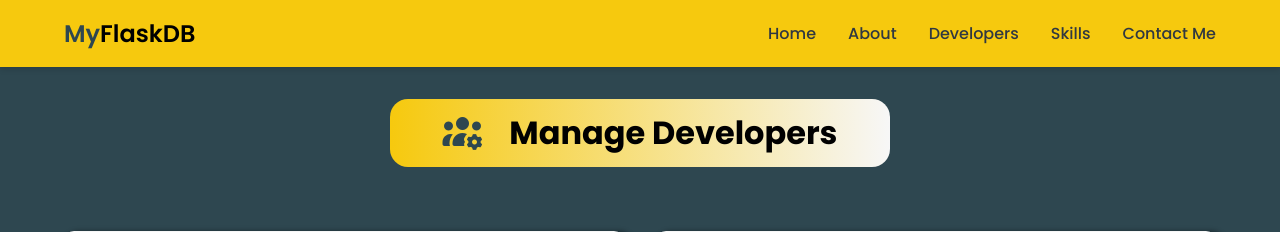
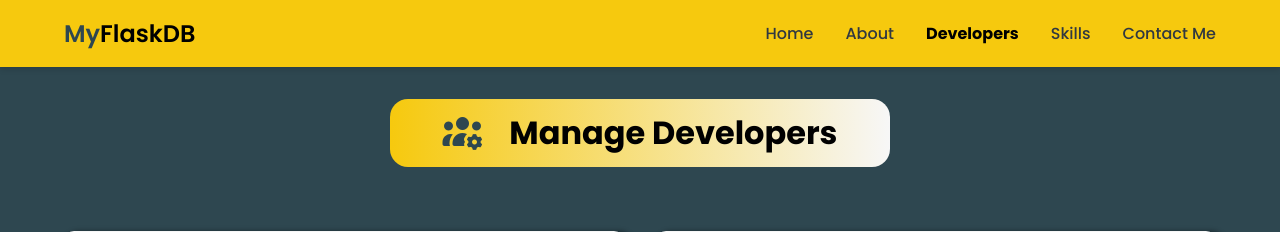
Before and after one commit to Mohd-Idris/Module-4-Project-Python-Flask-DB, a Flask app: page /developers in a window 1280 px wide. Shown: the top 232 px of the page. Run offline with Flask 3, Linux system fonts and the light colour scheme; data that the repository does not hold is empty; some libraries are stand-ins or nearby versions.

Commit message:
Added & Styled an active page feature

```diff
--- a/static/css/style.css
+++ b/static/css/style.css
@@ -90,6 +90,11 @@ header {
 
 .nav-link:hover {
   color: var(--input-color);
+}
+
+.nav-link.active {
+  font-weight: 700;
+  color: var(--general--color);
 }
 
 .homepage-section {
--- a/templates/base.html
+++ b/templates/base.html
@@ -29,10 +29,13 @@
       <!-- Navigation Menu Links -->
       <nav class="nav-bar">
         <ul class="nav-links">
-          <li><a href="{{ url_for('home')}}" class="nav-link">Home</a></li>
+          <li><a href="{{ url_for('home')}}"
+              class="nav-link {% if request.endpoint == 'home' %}active{% endif %}">Home</a></li>
           <li><a href="{{ url_for('about')}}" class="nav-link">About</a></li>
-          <li><a href="{{ url_for('add_developer')}}" class="nav-link">Developers</a></li>
-          <li><a href="{{ url_for('add_skill')}}" class="nav-link">Skills</a></li>
+          <li><a href="{{ url_for('add_developer')}}"
+              class="nav-link {% if request.endpoint == 'add_developer' %}active{% endif %}">Developers</a></li>
+          <li><a href="{{ url_for('add_skill')}}"
+              class="nav-link {% if request.endpoint == 'add_skill' %}active{% endif %}">Skills</a></li>
           <li><a href="{{ url_for('home')}}" class="nav-link">Contact Me</a></li>
           </a>
         </ul>
```
Also changed, not shown: templates/edit-skills.html (renamed from edit-skills.html).
